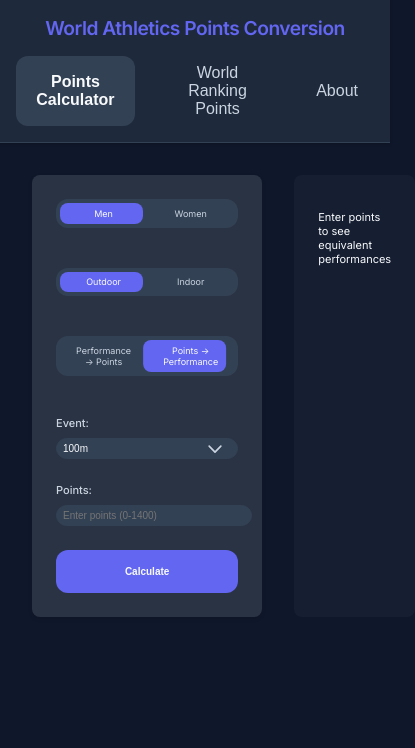
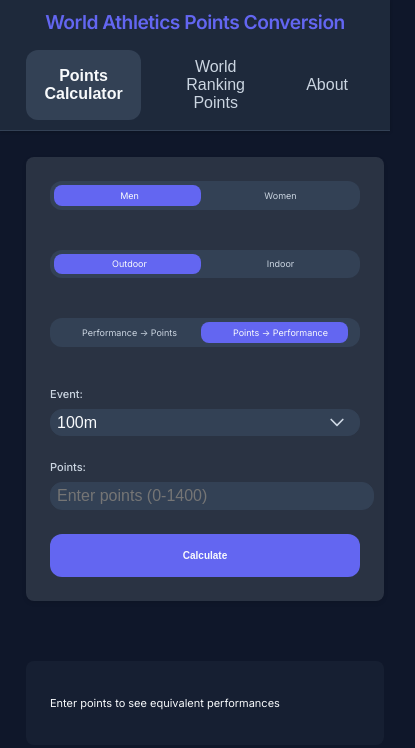
Before and after one commit to simengut/World-Athletics-Points-Calculator, a React (Create React App) app: page / in a window 390 px wide. Shown: the top 748 px of the page, 415 px wide, since content can reach past the window. Built offline with nearby package versions, Linux system fonts and the light colour scheme.

Commit message:
changes for alternative screen

```diff
--- a/public/index.html
+++ b/public/index.html
@@ -2,7 +2,7 @@
 <html lang="en">
   <head>
     <meta charset="utf-8" />
-    <meta name="viewport" content="width=device-width, initial-scale=1" />
+    <meta name="viewport" content="width=device-width, initial-scale=1.0, maximum-scale=1.0, user-scalable=no">
     <meta name="theme-color" content="#000000" />
     <meta
       name="description"
--- a/src/App.css
+++ b/src/App.css
@@ -766,3 +766,128 @@
   width: 90%; /* Change from 66.66% */
   padding-left: 20px;
 }
+
+/* Base layout */
+.App {
+  min-height: 100vh;
+}
+
+.calculator-page, .competition-page {
+  display: flex;
+  gap: 20px;
+  padding: 20px;
+}
+
+.calculator-sidebar, .competition-sidebar {
+  width: 50%;
+}
+
+.calculator-main, .competition-main {
+  width: 50%;
+}
+
+/* Responsive Design */
+@media (max-width: 768px) {
+  .calculator-page, .competition-page {
+    flex-direction: column;
+    padding: 10px;
+  }
+
+  .calculator-sidebar, .competition-sidebar,
+  .calculator-main, .competition-main {
+    width: 100%;
+  }
+
+  /* Form adjustments */
+  .calculator-form {
+    margin-bottom: 20px;
+  }
+
+  /* Table adjustments */
+  .competition-table {
+    font-size: 14px;
+  }
+
+  .meet-row {
+    margin-bottom: 15px;
+  }
+
+  .performances {
+    display: grid;
+    grid-template-columns: repeat(auto-fill, minmax(140px, 1fr));
+    gap: 10px;
+  }
+
+  /* Event comparison adjustments */
+  .event-comparison {
+    margin-top: 20px;
+  }
+
+  .event-section {
+    padding: 10px;
+  }
+
+  /* Toggle container */
+  .toggle-container {
+    font-size: 14px;
+  }
+
+  /* Wind section */
+  .wind-section {
+    padding: 15px;
+  }
+
+  .wind-controls {
+    flex-direction: column;
+    align-items: flex-start;
+  }
+}
+
+/* Even smaller screens */
+@media (max-width: 480px) {
+  .performances {
+    grid-template-columns: repeat(auto-fill, minmax(100px, 1fr));
+  }
+
+  h1 {
+    font-size: 1.5rem;
+  }
+
+  h2 {
+    font-size: 1.2rem;
+  }
+
+  .calculator-form input,
+  .calculator-form select {
+    font-size: 16px; /* Prevents iOS zoom on focus */
+  }
+
+  /* Navbar adjustments */
+  .navbar {
+    padding: 10px;
+  }
+
+  .nav-links {
+    gap: 10px;
+  }
+}
+
+/* Dark mode support */
+@media (prefers-color-scheme: dark) {
+  .App {
+    background-color: #121212;
+    color: #ffffff;
+  }
+
+  .calculator-form,
+  .competition-table,
+  .event-comparison {
+    background-color: #1e1e1e;
+  }
+
+  input, select {
+    background-color: #2d2d2d;
+    color: #ffffff;
+    border-color: #404040;
+  }
+}
```
